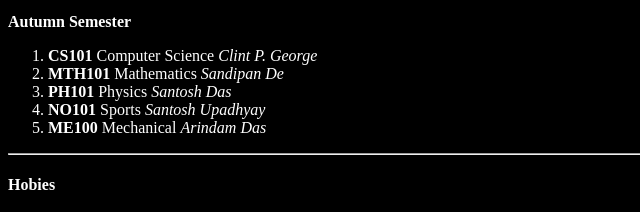
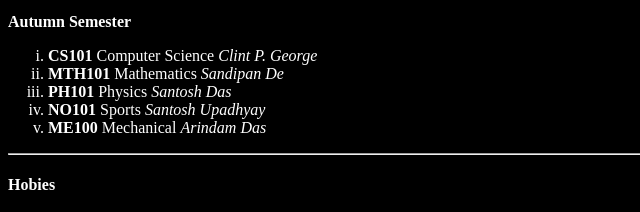
Before and after one commit to nayangarg01/nayangarg01.github.io, a plain HTML site: page index.html in a window 1280 px wide. Shown: the part 963-1175 px from the top of the page, 0-640 px from the left. Drawn offline with Linux system fonts and the light colour scheme.

Commit message:
Update index.html

```diff
--- a/index.html
+++ b/index.html
@@ -44,7 +44,7 @@
 
 
 	<p><b>Autumn Semester</b></p>
-	<ol>
+	<ol type="i">
 		<li><b>CS101</b> Computer Science <i>Clint P. George</i></li>
 		<li><b>MTH101</b> Mathematics <i>Sandipan De</i></li>
 		<li><b>PH101</b> Physics <i>Santosh Das</i></li>
```
